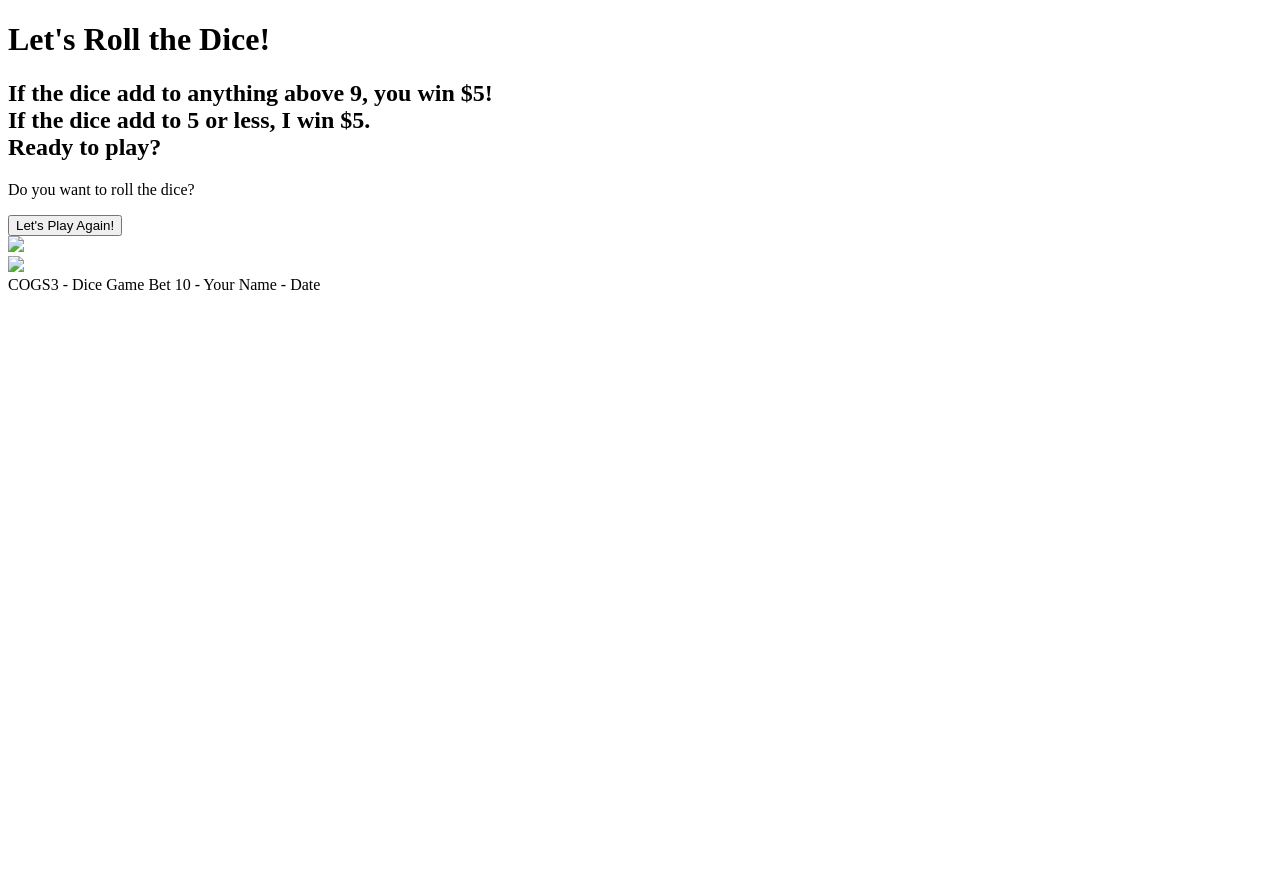
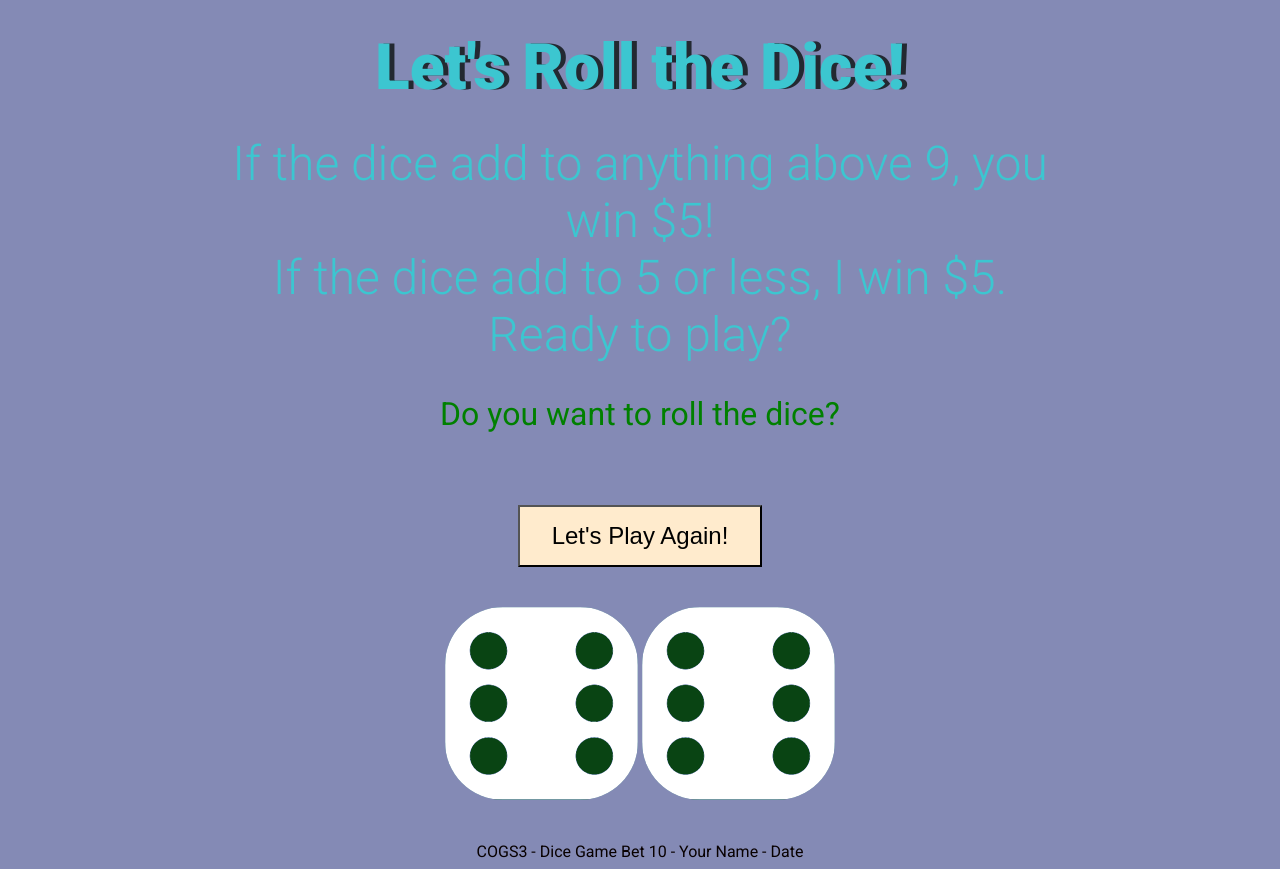
Before and after one commit to brlee26/Dice_Game, a plain HTML site: page dice.html in a window 1280 px wide. Before the commit the page ends 800 px from the top, so only its background shows below. Drawn offline with Linux system fonts and the light colour scheme.

Commit message:
Update dice.html

```diff
--- a/dice.html
+++ b/dice.html
@@ -4,7 +4,7 @@
 <head>
   <meta charset="utf-8">
   <title>COGS3 - Best of 10!</title>
-  <link rel="stylesheet" href="styles.css">
+  <link rel="stylesheet" href="./stylesLab5.css">
   <link href="https://fonts.googleapis.com/css2?family=Roboto:wght@100;300;400;500;900&display=swap" rel="stylesheet">
 </head>
 
@@ -30,11 +30,11 @@
     </div>
 
     <div class="dice">
-      <img class="img1" src="images/dice6.png">
+      <img class="img1" src="imagesLab5/dice6.png">
     </div>
 
     <div class="dice">
-      <img class="img2" src="images/dice6.png">
+      <img class="img2" src="imagesLab5/dice6.png">
     </div>
   </div>
 
@@ -42,7 +42,7 @@
     COGS3 - Dice Game Bet 10 - Your Name - Date
   </footer>
 
-  <script src="index.js" charset="utf-8"></script>
+  <script src="./index.js" charset="utf-8"></script>
 
 </body>
 
```
